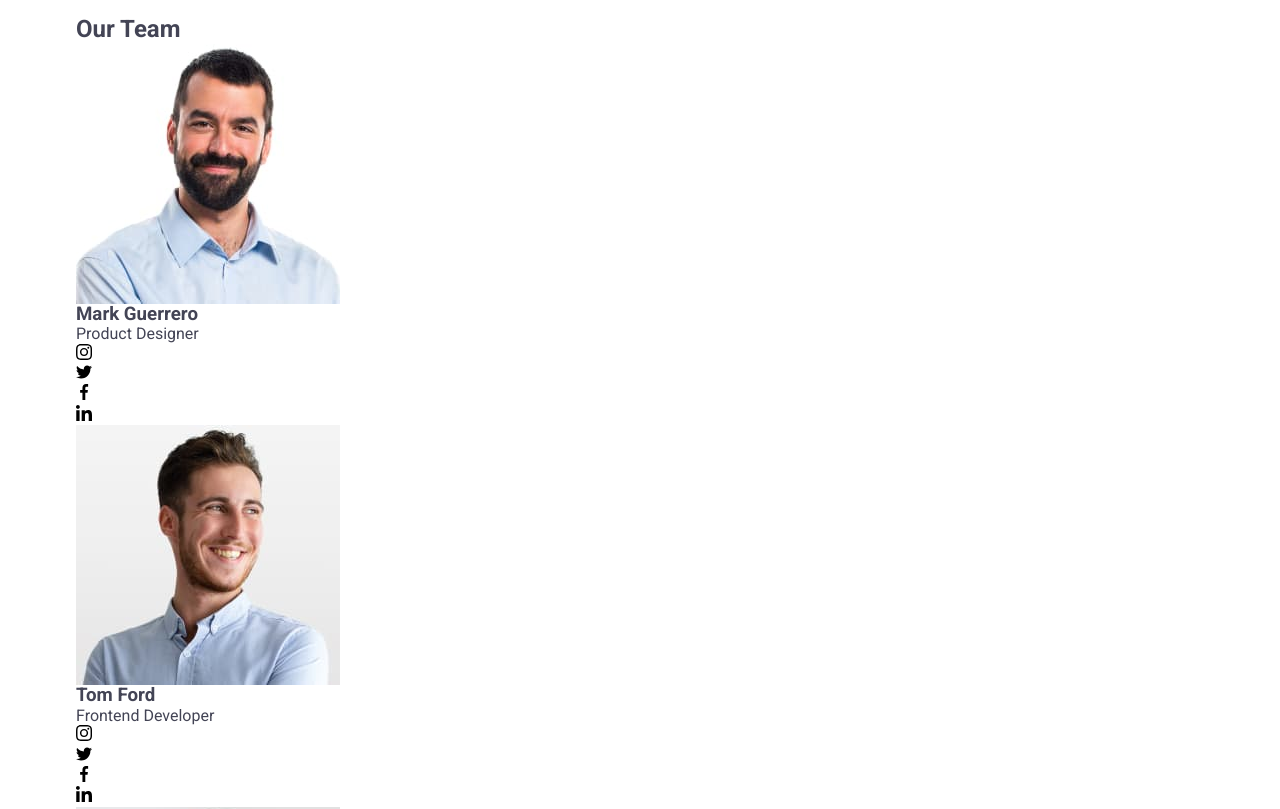
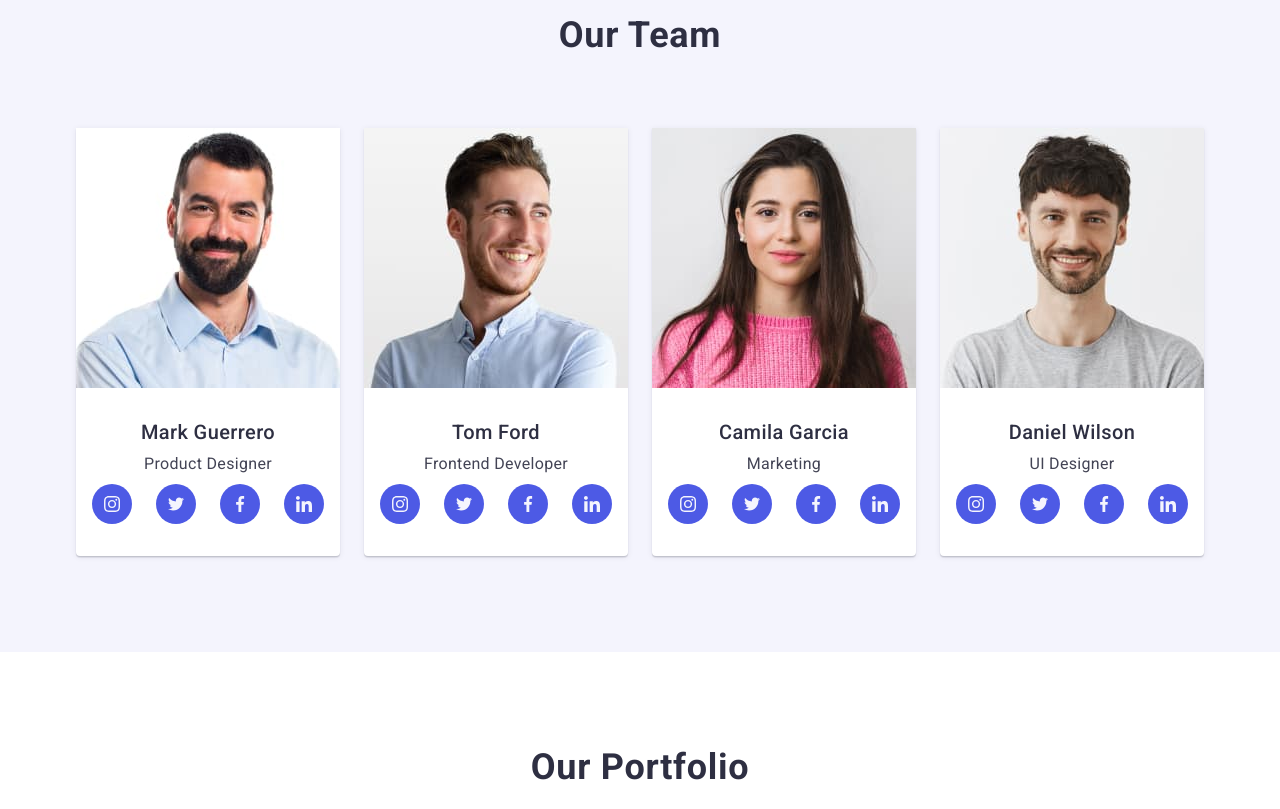
Before and after one commit to ynazaruk/goit-markup-hw-06, a plain HTML site: page index.html in a window 1280 px wide. Shown: the part 1160-1969 px from the top of the page. Drawn offline with nearby package versions, Linux system fonts and the light colour scheme.

Commit message:
17122301

```diff
--- a/css/styles.css
+++ b/css/styles.css
@@ -355,7 +355,7 @@ body {
 }
 
 .benefits-description {
-  min-width: 288px;
+  min-width: 290px;
   color: #434455;
   font-size: 16px;
   font-weight: 500;
@@ -406,7 +406,6 @@ body {
   .benefits-icon-container {
     display: flex;
     height: 112px;
-    display: flex;
     align-items: center;
     justify-content: center;
     border: 1px solid #8e8f99;
@@ -435,5 +434,133 @@ body {
 }
 
 /*-----------------------OUR TEAM-------------------*/
+.team {
+  background-color: #f4f4fd;
+}
+.team-title {
+  color: #2e2f42;
+  text-align: center;
+  font-size: 36px;
+  font-weight: 700;
+  line-height: 1.11;
+  letter-spacing: 0.02em;
+  text-transform: capitalize;
+  margin-bottom: 72px;
+}
 
+.team-item-img {
+  width: 100%;
+}
+.team-item-container {
+  padding-top: 32px;
+  padding-bottom: 32px;
+}
+.team-list {
+  display: flex;
+  flex-direction: column;
+  gap: 72px;
+  justify-content: center;
+}
+
+.team-list-item {
+  border-radius: 0px 0px 4px 4px;
+  background: #fff;
+  box-shadow: 0px 2px 1px 0px rgba(46, 47, 66, 0.08),
+    0px 1px 1px 0px rgba(46, 47, 66, 0.16),
+    0px 1px 6px 0px rgba(46, 47, 66, 0.08);
+}
+.team-item-title {
+  color: #2e2f42;
+  text-align: center;
+  font-size: 20px;
+  font-weight: 500;
+  line-height: 1.2;
+  letter-spacing: 0.02em;
+  margin-bottom: 8px;
+}
+
+.team-item-description {
+  color: #434455;
+  text-align: center;
+  font-size: 16px;
+  font-weight: 400;
+  line-height: 1.5;
+  letter-spacing: 0.02em;
+  margin-bottom: 8px;
+}
+.social-list {
+  display: flex;
+  justify-content: center;
+  gap: 24px;
+}
+.social-list-item {
+  width: 40px;
+  height: 40px;
+}
+
+.social-list-link {
+  width: 100%;
+  height: 100%;
+  display: flex;
+  line-height: 0;
+  background-color: #4d5ae5;
+  border-radius: 50%;
+  justify-content: center;
+  align-items: center;
+  transition: background-color 250ms cubic-bezier(0.4, 0, 0.2, 1) 0ms;
+}
+.social-list-link:hover,
+.social-list-link:focus {
+  background-color: #404bbf;
+}
+
+.social-list-icon {
+  fill: #f4f4fd;
+  stroke: none;
+}
+
+/*================ TABLET OUR TEAM STYLES ===============*/
+
+@media screen and (min-width: 768px) {
+  .container {
+    max-width: 766x;
+  }
+  .team-list {
+    flex-direction: row;
+    flex-wrap: wrap;
+    row-gap: 64px;
+    column-gap: 24px;
+    justify-content: center;
+    align-items: center;
+  }
+
+  .team-list-item {
+    width: 264px;
+  }
+}
+
+/*================ DESKTOP OUR TEAM STYLES ===============*/
+
+@media screen and (min-width: 1168px) {
+  .container {
+    max-width: 1158px;
+  }
+  .team-list-item {
+    width: calc((100% - 72px) / 4);
+    row-gap: 0;
+  }
+}
 /*-----------------------OUR TEAM-------------------*/
+
+/*-----------------------OUR PORTFOLIO-------------------*/
+.portfolio-title {
+  color: #2e2f42;
+  text-align: center;
+  font-size: 36px;
+  font-weight: 700;
+  line-height: 1.11;
+  letter-spacing: 0.02em;
+  text-transform: capitalize;
+  margin-bottom: 72px;
+}
+/*-----------------------OUR PORTFOLIO-------------------*/
--- a/index.html
+++ b/index.html
@@ -165,8 +165,9 @@
             <li class="team-list-item">
               <img
                 class="team-item-img"
+                srcset="./images/our-team/Mark-Guerrero@2x.jpg 2x"
                 src="./images/our-team/Mark-Guerrero.jpg"
-                alt="Mark Guerrero Product Designer"
+                alt="a member of the team"
                 width="264"
                 height="260"
               />
@@ -208,8 +209,9 @@
             <li class="team-list-item">
               <img
                 class="team-item-img"
+                srcset="./images/our-team/Tom-Ford@2x.jpg 2x"
                 src="./images/our-team/Tom-Ford.jpg"
-                alt="Tom Ford Frontend Developer"
+                alt="a member of the team"
                 width="264"
                 height="260"
               />
@@ -251,8 +253,9 @@
             <li class="team-list-item">
               <img
                 class="team-item-img"
+                srcset="./images/our-team/Camila-Garcia@2x.jpg 2x"
                 src="./images/our-team/Camila-Garcia.jpg"
-                alt="Camila Garcia Marketing"
+                alt="a member of the team"
                 width="264"
                 height="260"
               />
@@ -293,9 +296,10 @@
             </li>
             <li class="team-list-item">
               <img
-                class="item-img"
+                class="team-item-img"
+                srcset="./images/our-team/Daniel-Wilson@2x.jpg 2x"
                 src="./images/our-team/Daniel-Wilson.jpg"
-                alt="Daniel Wilson UI Designer"
+                alt="a member of the team"
                 width="264"
                 height="260"
               />
@@ -340,7 +344,7 @@
 
       <!--OUR PORTFOLIO-->
 
-      <!--<section class="portfolio section">
+      <section class="portfolio section">
         <div class="container">
           <h2 class="portfolio-title">Our Portfolio</h2>
           <ul class="portfolio-list list">
@@ -471,7 +475,7 @@
           </ul>
         </div>
       </section>
-    </main> -->
+    </main>
 
     <!--FOOTER-->
 
```
Also changed, not shown: images/our-team/Camila-Garcia@2x.jpg (added), images/our-team/Daniel-Wilson@2x.jpg (added), images/our-team/Mark-Guerrero@2x.jpg (added), images/our-team/Tom-Ford@2x.jpg (added).
